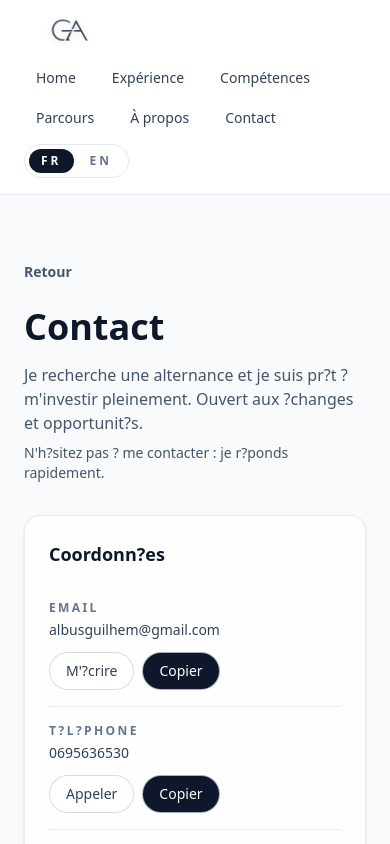
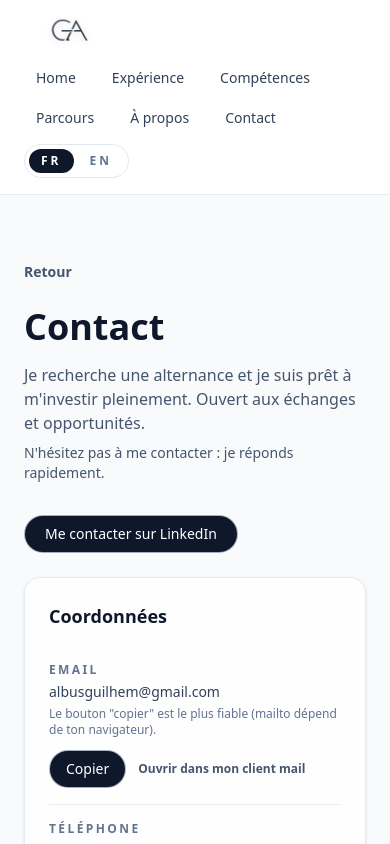
Before and after one commit to GuilhemAl/portfolio2k26, a Next.js app: page /contact in a window 390 px wide. Shown: the top 844 px of the page. Built offline with nearby package versions, Linux system fonts and the light colour scheme.

Commit message:
fix: make contact actions reliable (show email/phone + copy, linkedin as primary)

```diff
--- a/app/contact/page.tsx
+++ b/app/contact/page.tsx
@@ -13,9 +13,7 @@ export default function ContactPage() {
   );
 
   const { email, phone, linkedin, github } = content.contact.fields;
-  const phoneHref = phone.startsWith("0")
-    ? `+33${phone.slice(1)}`
-    : phone;
+  const phoneHref = phone.startsWith("0") ? `+33${phone.slice(1)}` : phone;
 
   const handleCopy = async (field: "email" | "phone", value: string) => {
     if (!navigator?.clipboard) {
@@ -35,37 +33,37 @@ export default function ContactPage() {
       key: "email",
       label: l(content.contact.labels.emailLabel),
       value: email,
-      actionLabel: l(content.contact.labels.ctaEmail),
-      actionHref: `mailto:${email}`,
-      canCopy: true,
-      external: false,
+      copyField: "email" as const,
+      helper: l(content.contact.emailHint),
+      linkLabel: l(content.contact.labels.mailtoLabel),
+      linkHref: `mailto:${email}`,
     },
     {
       key: "phone",
       label: l(content.contact.labels.phoneLabel),
       value: phone,
-      actionLabel: l(content.contact.labels.ctaPhone),
-      actionHref: `tel:${phoneHref}`,
-      canCopy: true,
-      external: false,
+      copyField: "phone" as const,
+      helper: null,
+      linkLabel: l(content.contact.labels.phoneLinkLabel),
+      linkHref: `tel:${phoneHref}`,
     },
     {
       key: "linkedin",
       label: l(content.contact.labels.linkedinLabel),
       value: linkedin,
-      actionLabel: l(content.contact.labels.ctaLinkedIn),
-      actionHref: linkedin,
-      canCopy: false,
-      external: true,
+      copyField: null,
+      helper: null,
+      linkLabel: l(content.contact.labels.primaryCta),
+      linkHref: linkedin,
     },
     {
       key: "github",
       label: l(content.contact.labels.githubLabel),
       value: github,
-      actionLabel: l(content.contact.labels.ctaGitHub),
-      actionHref: github,
-      canCopy: false,
-      external: true,
+      copyField: null,
+      helper: null,
+      linkLabel: l(content.contact.labels.ctaGitHub),
+      linkHref: github,
     },
   ];
 
@@ -91,64 +89,67 @@ export default function ContactPage() {
           </p>
         </header>
 
-        <section className="mt-8 rounded-2xl border border-slate-200/80 bg-white/80 p-6 shadow-sm">
+        <div className="mt-8 flex flex-wrap gap-3">
+          <a
+            href={linkedin}
+            target="_blank"
+            rel="noreferrer"
+            className="inline-flex items-center rounded-full border border-slate-300/80 bg-slate-900 px-5 py-2 text-sm font-medium text-white transition hover:bg-slate-800"
+          >
+            {l(content.contact.labels.primaryCta)}
+          </a>
+        </div>
+
+        <section className="mt-6 rounded-2xl border border-slate-200/80 bg-white/80 p-6 shadow-sm">
           <h2 className="text-lg font-semibold text-slate-900">
             {l(content.contact.labels.detailsTitle)}
           </h2>
           <div className="mt-4 divide-y divide-slate-200/80">
             {rows.map((row) => (
-              <div
-                key={row.key}
-                className="flex flex-col gap-3 py-4 md:flex-row md:items-center md:justify-between"
-              >
-                <div className="space-y-1">
-                  <p className="text-xs font-semibold uppercase tracking-[0.2em] text-slate-500">
-                    {row.label}
-                  </p>
-                  <p className="text-sm text-slate-700 break-all">
-                    {row.value}
-                  </p>
-                </div>
-                <div className="flex flex-wrap gap-2 text-sm">
-                  <a
-                    href={row.actionHref}
-                    target={row.external ? "_blank" : undefined}
-                    rel={row.external ? "noreferrer" : undefined}
-                    className="rounded-full border border-slate-300/80 bg-white px-4 py-2 text-slate-700 transition hover:bg-slate-100"
-                  >
-                    {row.actionLabel}
-                  </a>
-                  {row.canCopy ? (
+              <div key={row.key} className="py-4">
+                <p className="text-xs font-semibold uppercase tracking-[0.2em] text-slate-500">
+                  {row.label}
+                </p>
+                <p className="mt-1 text-sm text-slate-700 break-all select-text">
+                  {row.value}
+                </p>
+                {row.helper ? (
+                  <p className="mt-1 text-xs text-slate-500">{row.helper}</p>
+                ) : null}
+                <div className="mt-3 flex flex-wrap items-center gap-3 text-sm">
+                  {row.copyField ? (
                     <button
                       type="button"
-                      onClick={() =>
-                        handleCopy(
-                          row.key === "email" ? "email" : "phone",
-                          row.value,
-                        )
-                      }
+                      onClick={() => handleCopy(row.copyField, row.value)}
                       aria-label={`${l(content.contact.labels.ctaCopy)} ${row.label}`}
                       className="rounded-full border border-slate-300/80 bg-slate-900 px-4 py-2 text-white transition hover:bg-slate-800"
                     >
-                      {copiedField === row.key
+                      {copiedField === row.copyField
                         ? l(content.contact.labels.copied)
                         : l(content.contact.labels.ctaCopy)}
                     </button>
                   ) : null}
+                  <a
+                    href={row.linkHref}
+                    target={
+                      row.key === "linkedin" || row.key === "github"
+                        ? "_blank"
+                        : undefined
+                    }
+                    rel={
+                      row.key === "linkedin" || row.key === "github"
+                        ? "noreferrer"
+                        : undefined
+                    }
+                    className="text-xs font-semibold text-slate-600 transition hover:text-slate-900"
+                  >
+                    {row.linkLabel}
+                  </a>
                 </div>
               </div>
             ))}
           </div>
         </section>
-
-        <div className="mt-8 flex flex-wrap gap-3">
-          <a
-            href={`mailto:${email}`}
-            className="inline-flex items-center rounded-full border border-slate-300/80 bg-slate-900 px-5 py-2 text-sm font-medium text-white transition hover:bg-slate-800"
-          >
-            {l(content.contact.labels.ctaTalk)}
-          </a>
-        </div>
       </div>
     </main>
   );
--- a/app/page.tsx
+++ b/app/page.tsx
@@ -1,6 +1,7 @@
 "use client";
 
 import Link from "next/link";
+import { useState } from "react";
 import { BrandTitle } from "@/components/BrandTitle";
 import { content, type LocalizedList, type LocalizedString } from "@/lib/content";
 import { useI18n } from "@/lib/i18n";
@@ -14,8 +15,25 @@ export default function Home() {
   const list = (value: LocalizedList) => (lang === "fr" ? value.fr : value.en);
   const deepDiveLabel = l(content.labels.deepDive);
   const futureTeaser = list(content.about.aboutFutureParagraphs)[0];
+  const [copiedField, setCopiedField] = useState<"email" | "phone" | null>(
+    null,
+  );
   const contactEmail = content.contact.fields.email;
+  const contactPhone = content.contact.fields.phone;
   const contactLinkedIn = content.contact.fields.linkedin;
+
+  const handleCopy = async (field: "email" | "phone", value: string) => {
+    if (!navigator?.clipboard) {
+      return;
+    }
+    try {
+      await navigator.clipboard.writeText(value);
+      setCopiedField(field);
+      window.setTimeout(() => setCopiedField(null), 2000);
+    } catch {
+      setCopiedField(null);
+    }
+  };
 
   return (
     <main className="bg-slate-50">
@@ -273,20 +291,55 @@ export default function Home() {
           <p className="mt-2 max-w-2xl text-slate-600">
             {l(content.contact.availabilityNote)}
           </p>
-          <div className="mt-6 flex flex-wrap gap-3 text-sm text-slate-700">
-            <a
-              href={`mailto:${contactEmail}`}
-              className="rounded-full border border-slate-300/80 bg-slate-900 px-4 py-2 text-white transition hover:bg-slate-800"
-            >
-              {l(content.contact.labels.ctaEmail)}
-            </a>
+          <div className="mt-6 grid gap-4 md:grid-cols-2">
+            {[
+              {
+                key: "email",
+                label: l(content.contact.labels.emailLabel),
+                value: contactEmail,
+              },
+              {
+                key: "phone",
+                label: l(content.contact.labels.phoneLabel),
+                value: contactPhone,
+              },
+            ].map((item) => (
+              <div
+                key={item.key}
+                className="rounded-2xl border border-slate-200/80 bg-white/80 p-4"
+              >
+                <p className="text-xs font-semibold uppercase tracking-[0.2em] text-slate-500">
+                  {item.label}
+                </p>
+                <p className="mt-2 text-sm text-slate-700 select-text break-all">
+                  {item.value}
+                </p>
+                <button
+                  type="button"
+                  onClick={() =>
+                    handleCopy(
+                      item.key === "email" ? "email" : "phone",
+                      item.value,
+                    )
+                  }
+                  aria-label={`${l(content.contact.labels.ctaCopy)} ${item.label}`}
+                  className="mt-3 rounded-full border border-slate-300/80 bg-slate-900 px-4 py-2 text-xs font-semibold text-white transition hover:bg-slate-800"
+                >
+                  {copiedField === item.key
+                    ? l(content.contact.labels.copied)
+                    : l(content.contact.labels.ctaCopy)}
+                </button>
+              </div>
+            ))}
+          </div>
+          <div className="mt-6 flex flex-wrap gap-3">
             <a
               href={contactLinkedIn}
               target="_blank"
               rel="noreferrer"
-              className="rounded-full border border-slate-300/80 bg-white px-4 py-2 transition hover:bg-slate-100"
+              className="inline-flex items-center rounded-full border border-slate-300/80 bg-slate-900 px-5 py-2 text-sm font-medium text-white transition hover:bg-slate-800"
             >
-              {l(content.contact.labels.ctaLinkedIn)}
+              {l(content.contact.labels.primaryCta)}
             </a>
           </div>
         </section>
--- a/lib/content.ts
+++ b/lib/content.ts
@@ -132,6 +132,7 @@ export type Content = {
     title: LocalizedString;
     subtitle: LocalizedString;
     availabilityNote: LocalizedString;
+    emailHint: LocalizedString;
     fields: {
       email: string;
       phone: string;
@@ -144,14 +145,14 @@ export type Content = {
       linkedinLabel: LocalizedString;
       githubLabel: LocalizedString;
       detailsTitle: LocalizedString;
-      ctaEmail: LocalizedString;
-      ctaPhone: LocalizedString;
-      ctaLinkedIn: LocalizedString;
+      primaryCta: LocalizedString;
+      secondaryCta: LocalizedString;
       ctaGitHub: LocalizedString;
+      mailtoLabel: LocalizedString;
+      phoneLinkLabel: LocalizedString;
       ctaCopy: LocalizedString;
       copied: LocalizedString;
       back: LocalizedString;
-      ctaTalk: LocalizedString;
     };
   };
 };
@@ -1039,12 +1040,16 @@ export const content = {
       en: "Contact",
     },
     subtitle: {
-      fr: "Je recherche une alternance et je suis pr?t ? m'investir pleinement. Ouvert aux ?changes et opportunit?s.",
+      fr: "Je recherche une alternance et je suis prêt à m'investir pleinement. Ouvert aux échanges et opportunités.",
       en: "I'm looking for an apprenticeship and ready to fully commit. Open to discussions and opportunities.",
     },
     availabilityNote: {
-      fr: "N'h?sitez pas ? me contacter : je r?ponds rapidement.",
-      en: "Feel free to reach out ? I respond quickly.",
+      fr: "N'hésitez pas à me contacter : je réponds rapidement.",
+      en: "Feel free to reach out — I respond quickly.",
+    },
+    emailHint: {
+      fr: "Le bouton \"copier\" est le plus fiable (mailto dépend de ton navigateur).",
+      en: "Copy is the most reliable option (mailto depends on your system).",
     },
     fields: {
       email: "albusguilhem@gmail.com",
@@ -1058,7 +1063,7 @@ export const content = {
         en: "Email",
       },
       phoneLabel: {
-        fr: "T?l?phone",
+        fr: "Téléphone",
         en: "Phone",
       },
       linkedinLabel: {
@@ -1070,41 +1075,41 @@ export const content = {
         en: "GitHub",
       },
       detailsTitle: {
-        fr: "Coordonn?es",
+        fr: "Coordonnées",
         en: "Contact details",
       },
-      ctaEmail: {
-        fr: "M'?crire",
-        en: "Email me",
-      },
-      ctaPhone: {
-        fr: "Appeler",
-        en: "Call",
-      },
-      ctaLinkedIn: {
+      primaryCta: {
         fr: "Me contacter sur LinkedIn",
         en: "Message me on LinkedIn",
+      },
+      secondaryCta: {
+        fr: "Copier mon email",
+        en: "Copy my email",
       },
       ctaGitHub: {
         fr: "Voir GitHub",
         en: "View GitHub",
+      },
+      mailtoLabel: {
+        fr: "Ouvrir dans mon client mail",
+        en: "Open in mail client",
+      },
+      phoneLinkLabel: {
+        fr: "Appeler",
+        en: "Call",
       },
       ctaCopy: {
         fr: "Copier",
         en: "Copy",
       },
       copied: {
-        fr: "Copi?",
+        fr: "Copié",
         en: "Copied",
       },
       back: {
         fr: "Retour",
         en: "Back",
       },
-      ctaTalk: {
-        fr: "Discutons",
-        en: "Let's talk",
-      },
     },
   },
 } satisfies Content;
```
